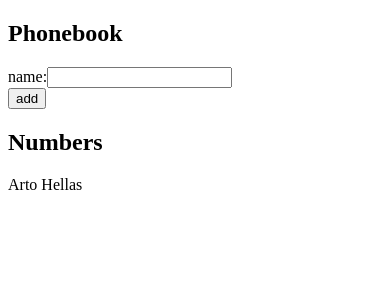
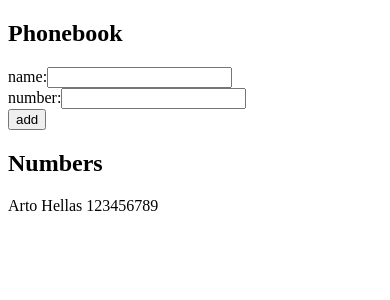
Before and after one commit to dglynn/fullstackopen, a React (Create React App) app in the folder part2/phonebook/: page / in a window 390 px wide. Shown: the top 300 px of the page. Built offline with nearby package versions, Linux system fonts and the light colour scheme.

Commit message:
2.8: The Phonebook Step3

```diff
--- a/part2/phonebook/src/App.js
+++ b/part2/phonebook/src/App.js
@@ -1,52 +1,64 @@
-import React, { useState } from 'react'
-import Person from './components/Person'
+import React, { useState } from "react";
+import Person from "./components/Person";
 
 const App = () => {
-  const [ persons, setPersons ] = useState([
-    { name: 'Arto Hellas' }
-  ])
+  const [persons, setPersons] = useState([
+    {
+      name: "Arto Hellas",
+      number: "123456789",
+    },
+  ]);
   //console.log(persons)
-  const [ newName, setNewName ] = useState('')
+  const [newName, setNewName] = useState("");
+  const [newNumber, setNewNumber] = useState("");
+  console.log("I am newName ", newName);
 
   const handleAddName = (event) => {
     //console.log(event.target.value)
-    setNewName(event.target.value)
-  }
+    setNewName(event.target.value);
+  };
 
-  const addName = (event) => {
-    event.preventDefault()
+  const handleAddNumber = (event) => {
+    //console.log(event.target.value)
+    setNewNumber(event.target.value);
+  };
+
+  const addPerson = (event) => {
+    event.preventDefault();
     //console.log('button clicked', event.target)
     //console.log("I am the persons array", persons)
-    //console.log("I am the newName const ",newName)
-    const addNewName = {
-      name: newName
-    }
-    // Create a const to compare if the persons array matches
+    //console.log("I am the newName const",newName)
+    const addNewPerson = {
+      name: newName,
+      number: newNumber,
+    };
+    // Create a function to compare if the persons.name array matches
     // the newName we are trying to add
-    const duplicateName = persons.filter(o => o.name === newName)
+    const duplicateName = persons.filter((o) => o.name === newName);
     //console.log("I am duplicateName ",duplicateName)
 
     //If the length of duplicateName > 0 we have a dupe
     // and send alert to the screen
     if (duplicateName.length > 0) {
-      alert(`${newName} is already added to phonebook`)
+      alert(`${newName} is already added to phonebook`);
     } else {
-      setPersons(persons.concat(addNewName))
+      setPersons(persons.concat(addNewPerson));
     }
-    setNewName('')
-
-  }
+    setNewName("");
+    setNewNumber("");
+  };
 
   return (
     <div>
       <h2>Phonebook</h2>
-      <form onSubmit={addName}>
+      <form onSubmit={addPerson}>
         <div>
           name:
-          <input
-            value={newName}
-            onChange={handleAddName}
-          />
+          <input value={newName} onChange={handleAddName} />
+        </div>
+        <div>
+          number:
+          <input value={newNumber} onChange={handleAddNumber} type="number" />
         </div>
         <div>
           <button type="submit">add</button>
@@ -54,12 +66,12 @@ const App = () => {
       </form>
       <h2>Numbers</h2>
       <div>
-        {persons.map(person =>
+        {persons.map((person) => (
           <Person key={person.name} person={person} />
-          )}
+        ))}
       </div>
     </div>
-  )
-}
+  );
+};
 
-export default App
+export default App;
--- a/part2/phonebook/src/components/Person.js
+++ b/part2/phonebook/src/components/Person.js
@@ -3,7 +3,7 @@ import React from 'react'
 const Person = ({ person }) => {
   return (
     <div>
-    {person.name}
+      {person.name} {person.number}
     </div>
   )
 }
```
